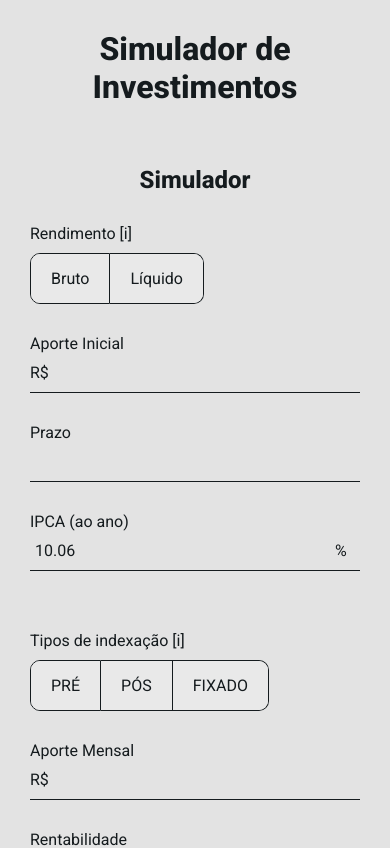
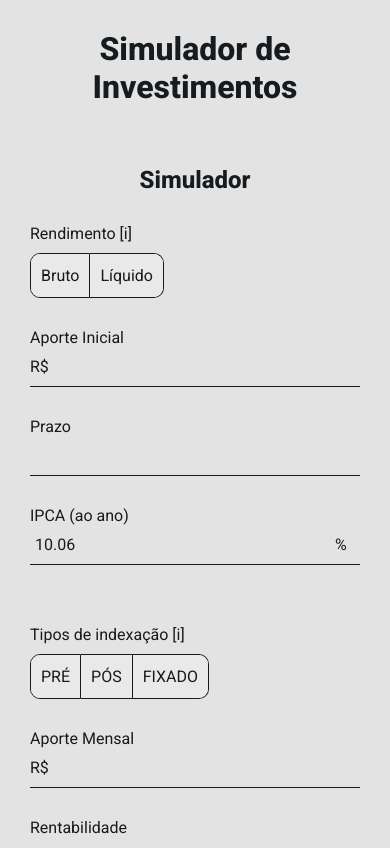
Before and after one commit to savifon/simulador-investimentos, a React (Vite) app: page / in a window 390 px wide. Shown: the top 848 px of the page. Built offline with nearby package versions, Linux system fonts and the light colour scheme; data requests are answered from the project's data file.

Commit message:
responsivo

```diff
--- a/src/pages/Simulacao/styles.js
+++ b/src/pages/Simulacao/styles.js
@@ -130,11 +130,6 @@ export const RadioInput = styled.div`
     opacity: 0.85;
   }
 
-  label {
-    padding: 15px 20px;
-    cursor: pointer;
-  }
-
   input {
     position: absolute;
     opacity: 0;
@@ -144,6 +139,8 @@ export const RadioInput = styled.div`
 
     & + label {
       background: #e9e9e9;
+      padding: 15px 20px;
+      cursor: pointer;
     }
 
     &:hover + label {
@@ -166,6 +163,22 @@ export const RadioInput = styled.div`
         border: solid #ffffff;
         border-width: 0 2px 2px 0;
         transform: rotate(45deg) translateY(-100%);
+      }
+    }
+
+    @media (max-width: 1200px) {
+      & + label {
+        padding: 12px 10px;
+      }
+
+      &:checked + label {
+        padding-left: 15px;
+
+        &:before {
+          width: 2px;
+          height: 6px;
+          left: 0px;
+        }
       }
     }
   }
```
